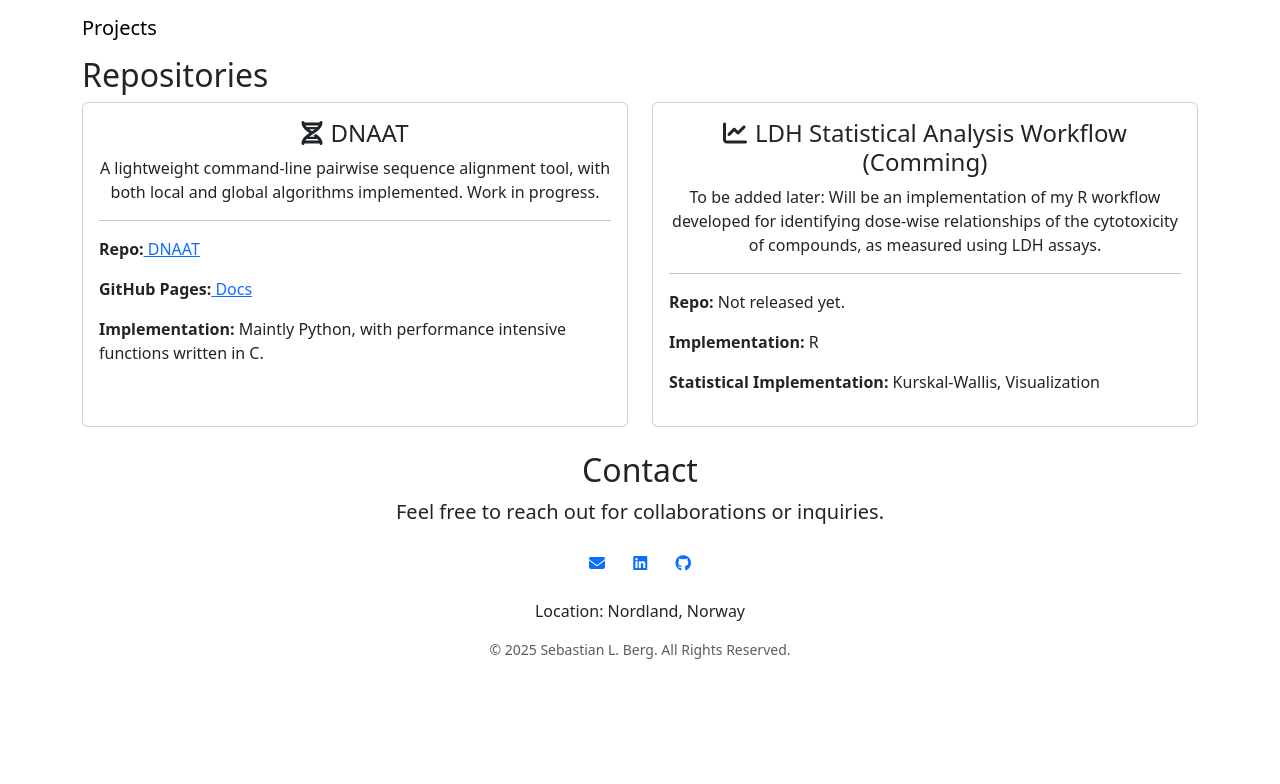
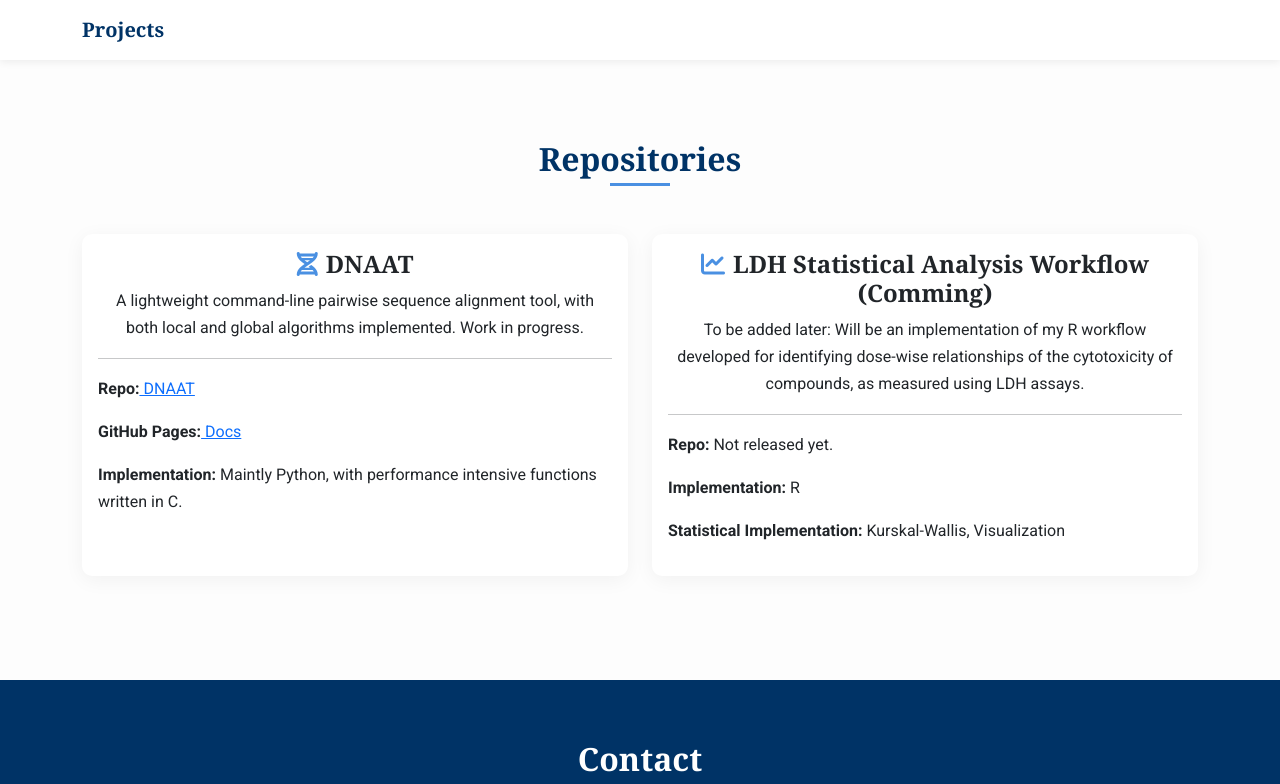
Before and after one commit to no1berg/no1berg.github.io, a plain HTML site: page projects.html in a window 1280 px wide. Shown: the top 784 px of the page. Drawn offline with nearby package versions, Linux system fonts and the light colour scheme; a web font is replaced by a local one.

Commit message:
Added stylesheet

```diff
--- a/projects.html
+++ b/projects.html
@@ -14,7 +14,7 @@
     <link rel="preconnect" href="https://fonts.gstatic.com" crossorigin>
     <link href="https://fonts.googleapis.com/css2?family=Roboto:wght@400;700&family=Georgia:wght@400;700&display=swap" rel="stylesheet">
 
-    <link rel="stylesheet2" type="text/css" href="styles.css">
+    <link rel="stylesheet" type="text/css" href="styles.css">
 </head>
 <body>
 
```
